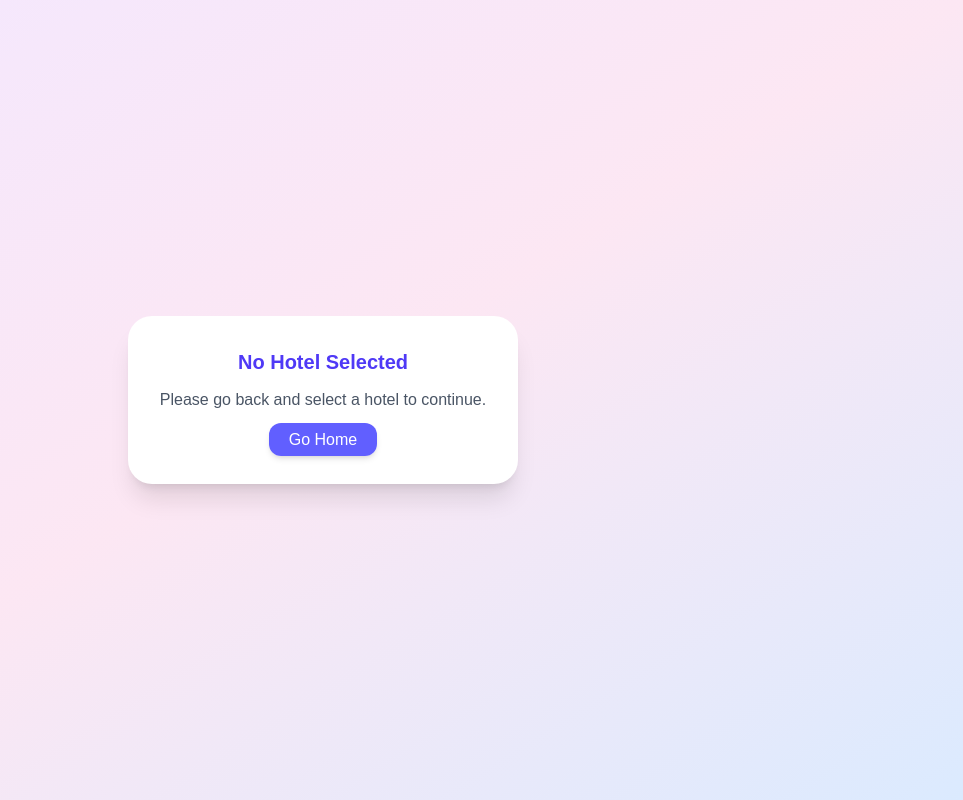
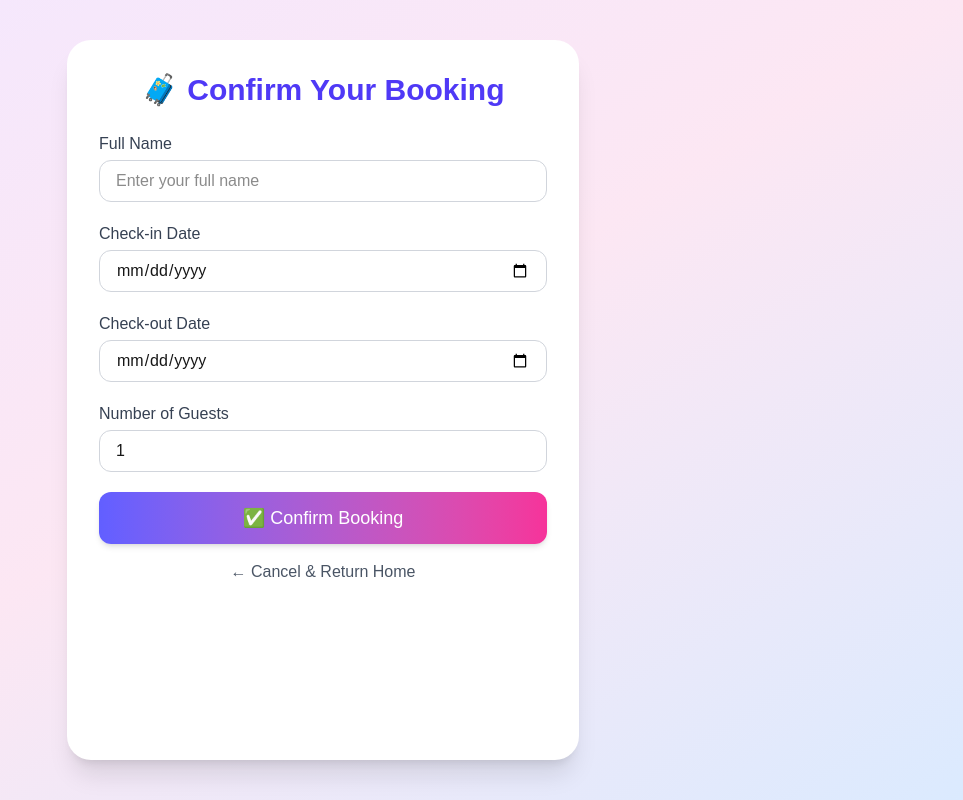
Before and after one commit to yoshika02/france_hotels, a Next.js app: page /book/1/confirm in a window 1280 px wide. Shown: the whole page, without its empty margins (317-1280 px from the left). Built offline with nearby package versions, Linux system fonts and the light colour scheme.

Commit message:
change to confirm/[id]

```diff
--- a/app/book/[id]/confirm/page.jsx
+++ b/app/book/[id]/confirm/page.jsx
@@ -1,71 +1,28 @@
 "use client";
 
-import { useEffect, useState } from "react";
-import { useRouter } from "next/navigation";
+import { useState } from "react";
 
-export default function ConfirmPage({ params }) {
-  const router = useRouter();
-  const { id } = params;
+export default function ConfirmPage() {
   const [name, setName] = useState("");
   const [checkin, setCheckin] = useState("");
   const [checkout, setCheckout] = useState("");
   const [guests, setGuests] = useState(1);
-  const [hotel, setHotel] = useState(null);
-  const [hydrated, setHydrated] = useState(false);
-
-  // ✅ Wait until client is ready before accessing localStorage
-  useEffect(() => {
-    setHydrated(true);
-    const storedHotel = localStorage.getItem("selectedHotel");
-    if (storedHotel) {
-      const parsed = JSON.parse(storedHotel);
-      setHotel(parsed);
-    }
-  }, []);
 
   const handleSubmit = (e) => {
     e.preventDefault();
 
+    // Save booking details to localStorage (to use on success page)
     const hotel = JSON.parse(localStorage.getItem("selectedHotel"));
-  if (!hotel || !hotel.id) {
-    alert("⚠️ Hotel information is missing. Please go back and select a hotel again.");
-    window.location.href = "/";
-    return;
-  }
 
 localStorage.setItem(
   "bookingDetails",
   JSON.stringify({ name, checkin, checkout, guests, hotel })
 );
 
-  window.location.href = `/pay/${hotel.id}`;
+window.location.href = `/pay/${hotel.id}`
+;
+
   };
-
-
-  if (!hydrated)
-    return (
-      <h1 className="text-center text-purple-600 p-10">Loading booking form…</h1>
-    );
-
-  if (!hotel)
-    return (
-      <main className="min-h-screen flex justify-center items-center bg-gradient-to-br from-purple-100 via-pink-100 to-blue-100">
-        <div className="bg-white p-8 rounded-3xl shadow-xl text-center">
-          <h2 className="text-xl font-bold text-indigo-600 mb-3">
-            No Hotel Selected
-          </h2>
-          <p className="text-gray-600 mb-4">
-            Please go back and select a hotel to continue.
-          </p>
-          <a
-            href="/"
-            className="px-5 py-2 bg-indigo-500 text-white rounded-xl shadow-md hover:opacity-90"
-          >
-            Go Home
-          </a>
-        </div>
-      </main>
-    );
 
   return (
     <main className="min-h-screen bg-gradient-to-br from-purple-100 via-pink-100 to-blue-100 p-10 flex justify-center">
```
Lines whose indentation alone changed are shown as unchanged.
